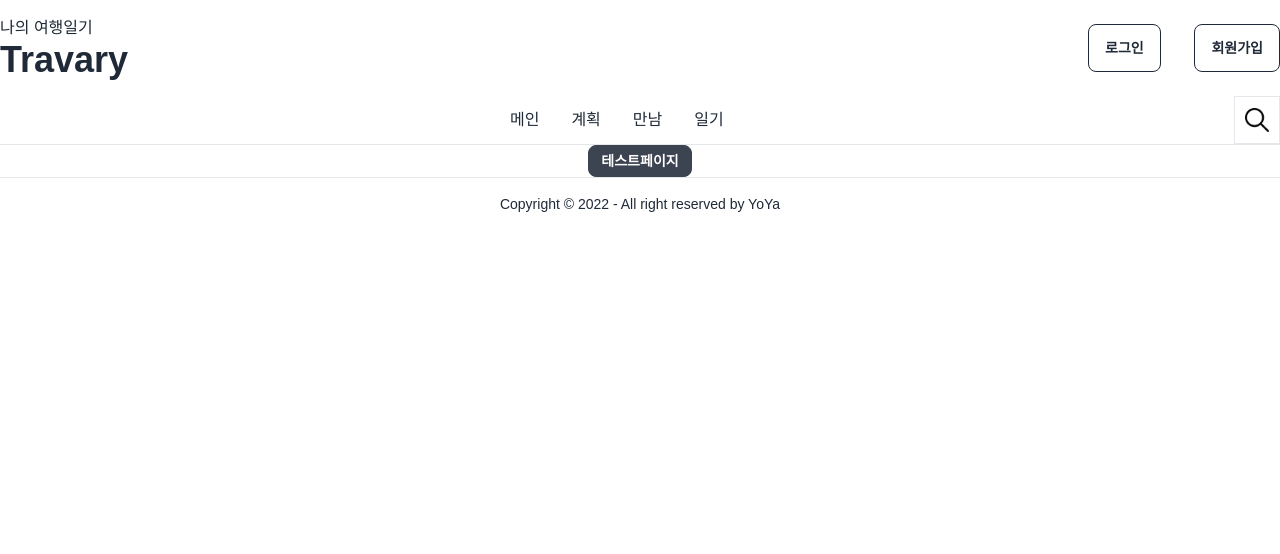
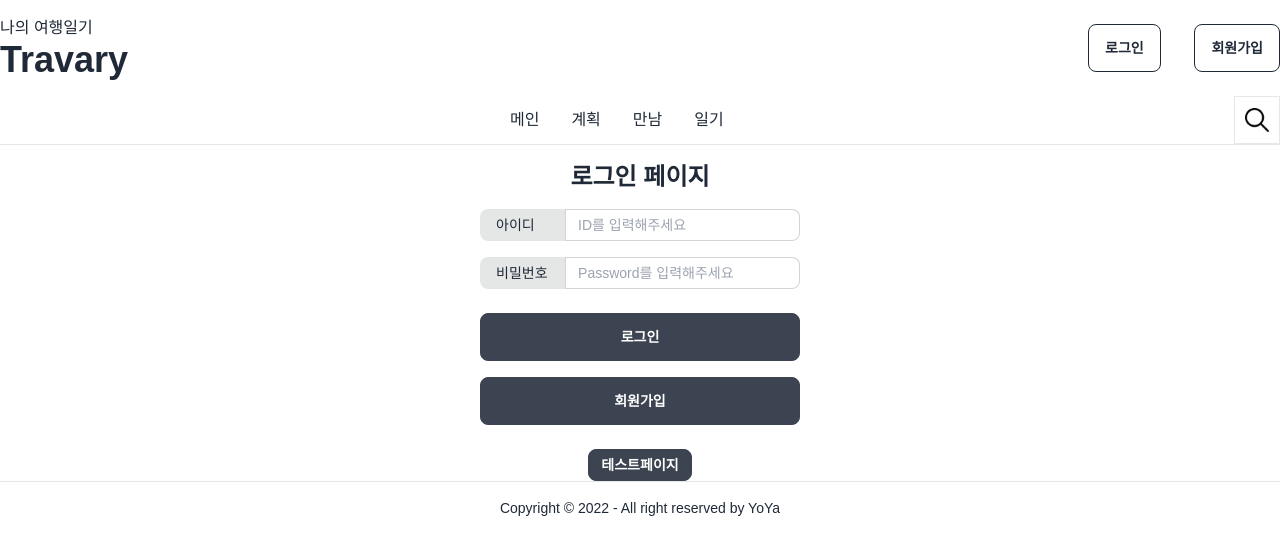
Before and after one commit to YoYag/travary-front, a React (Create React App) app: page /sign_in in a window 1280 px wide. Shown: the top 554 px of the page. Built offline with nearby package versions, Linux system fonts and the light colour scheme; a web font is replaced by a local one.

Commit message:
코드 수정

```diff
--- a/src/App.js
+++ b/src/App.js
@@ -6,8 +6,8 @@ import Main from "./routes/Main";
 import Plan from "./routes/Plan";
 import Meet from "./routes/Meet";
 import Diary from "./routes/Diary";
-import Login from "./routes/Login";
-import Join from "./routes/Join";
+import SignIn from "./routes/SignIn";
+import SignUp from "./routes/SignUp";
 import Test from "./routes/Test";
 
 function App() {
@@ -20,8 +20,8 @@ function App() {
           <Route path="/plan" element={<Plan />} />
           <Route path="/meet" element={<Meet />} />
           <Route path="/diary" element={<Diary />} />
-          <Route path="/login" element={<Login />} />
-          <Route path="/join" element={<Join />} />
+          <Route path="/sign_in" element={<SignIn />} />
+          <Route path="/sign_up" element={<SignUp />} />
           <Route path="/test" element={<Test />} />
         </Routes>
         <Link to={`/test`}>
--- a/src/routes/Login.js
+++ b/src/routes/SignIn.js
@@ -1,11 +1,11 @@
 import React from "react";
 import { Link } from "react-router-dom";
 
-const Login = () => {
+const SignIn = () => {
   return (
     <div className="text-center my-4 w-1/4">
       <h1 className="text-2xl font-bold">로그인 페이지</h1>
-      <form action="">
+      <div action="form-controll">
         <label className="input-group input-group-sm my-4">
           <span className="w-1/3">아이디</span>
           <input
@@ -30,9 +30,9 @@ const Login = () => {
             <button className="btn my-2 w-full">회원가입</button>
           </Link>
         </div>
-      </form>
+      </div>
     </div>
   );
 };
 
-export default Login;
+export default SignIn;
--- a/src/routes/Join.js
+++ b/src/routes/SignUp.js
@@ -1,7 +1,7 @@
 import React, { useState } from "react";
 import axios from "axios";
 
-const Join = () => {
+const SignUp = () => {
   // 유저정보
   const [userInfo, setUserInfo] = useState({
     username: "",
@@ -130,4 +130,4 @@ const Join = () => {
   );
 };
 
-export default Join;
+export default SignUp;
```
